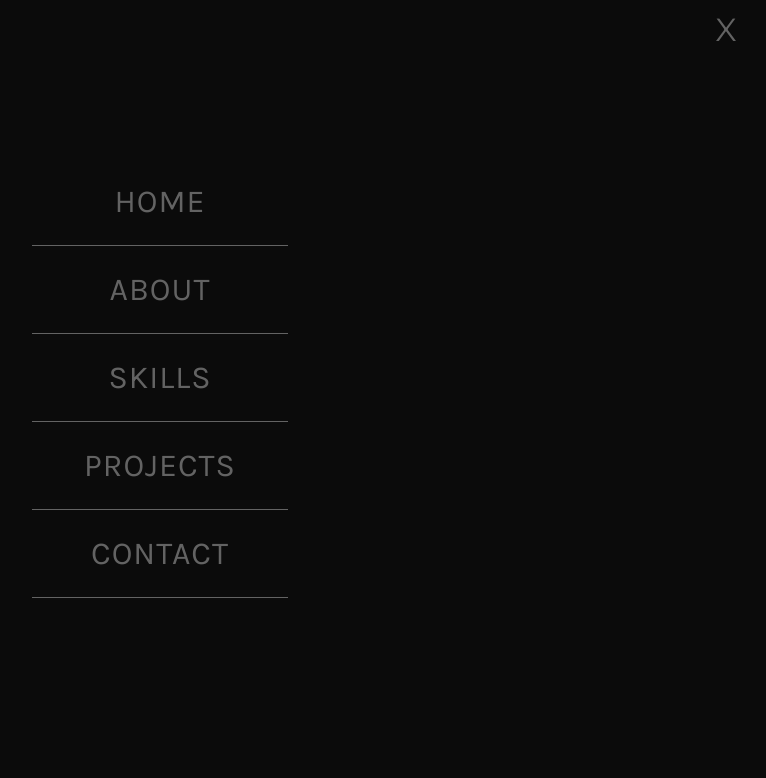
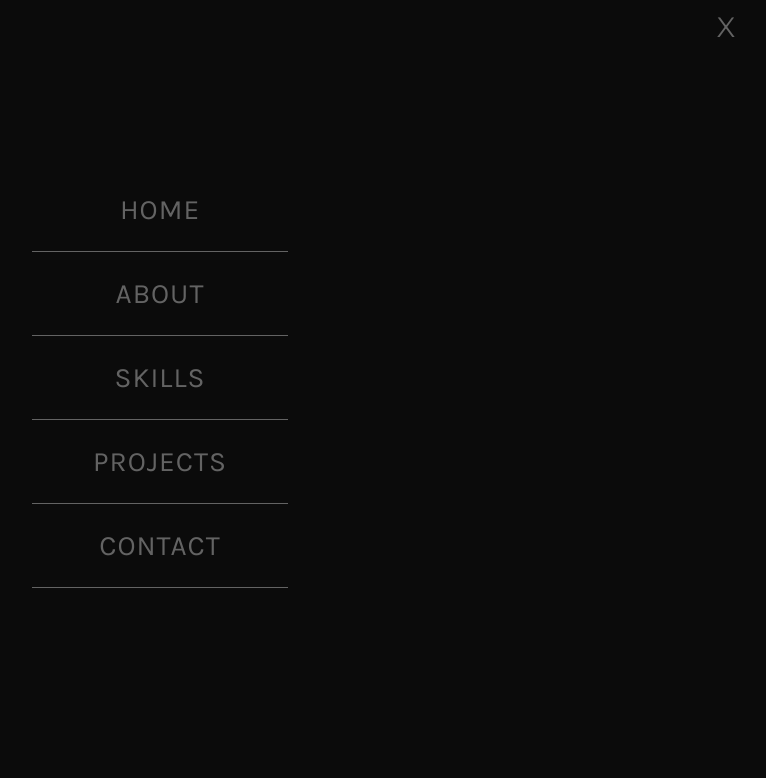
Before and after one commit to jcbryant35/portfolio, a plain HTML site: page projects.html in a window 1280 px wide. Both pictures are taken after a click on the element 1250 px from the left and 25 px from the top of the page. Shown: the top 778 px of the page, without its empty margins (480-1246 px from the left). Drawn offline with Linux system fonts and the light colour scheme.

Commit message:
Update projects_styles.css

```diff
--- a/styles/projects_styles.css
+++ b/styles/projects_styles.css
@@ -36,7 +36,7 @@ main {
   height: 100%;
   width: 100%;
   position: fixed;
-  background-color: rgba(11, 11, 11, 0.8);
+  background-color: rgba(11, 11, 11, 0.5);
 }
 
 header {
@@ -147,7 +147,7 @@ nav {
 
 #navMenu li {
   color: #f9f9f9;
-  font-size: 4vh;
+  font-size: 3.5vh;
   margin-top: 5px;
   font-family: "Karla";
   list-style-type: none;
@@ -173,7 +173,7 @@ nav {
   position: absolute;
   top: 10px;
   right: 10px;
-  font-size: 4vh;
+  font-size: 3.5vh;
   font-family: "Montserrat";
 }
 
```
